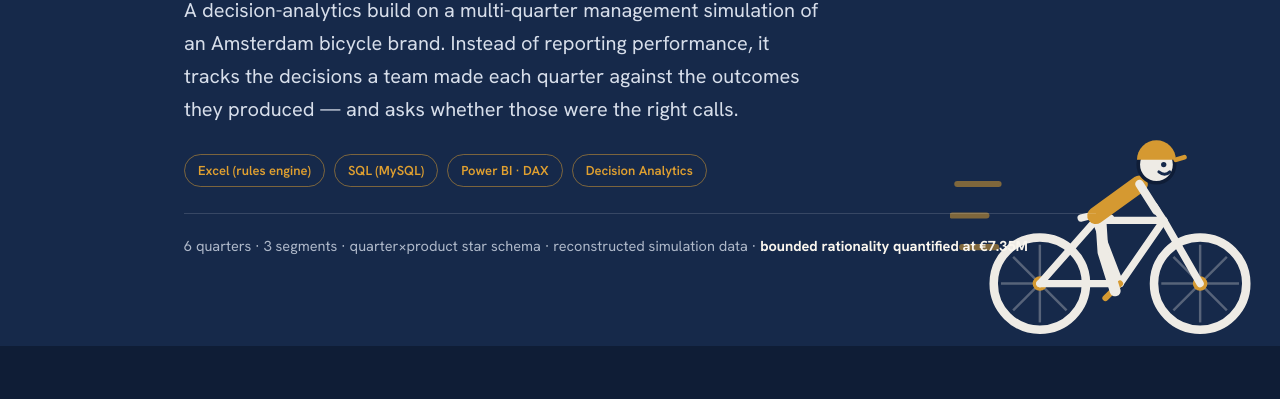
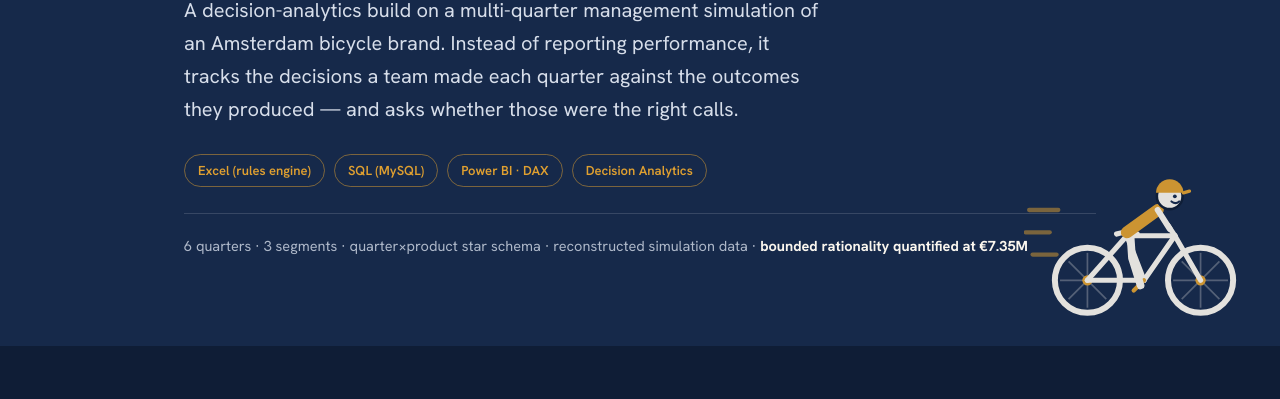
Before and after one commit to prachidabli-data/prachidabli-data.github.io, a plain HTML site: page vrijloop-case-study.html in a window 1280 px wide. Shown: the part 248-647 px from the top of the page. Drawn offline with nearby package versions, Linux system fonts and the light colour scheme.

Commit message:
Update vrijloop-case-study.html

```diff
--- a/vrijloop-case-study.html
+++ b/vrijloop-case-study.html
@@ -82,9 +82,9 @@
   }
   .statline b{color:var(--cream);font-weight:700;}
   /* cyclist in hero */
-  .cyclist{
-    position:absolute;right:-10px;bottom:-8px;width:min(340px,42vw);
-    opacity:.95;z-index:1;pointer-events:none;
+.cyclist{
+    position:absolute;right:16px;bottom:16px;width:min(240px,30vw);
+    opacity:.9;z-index:1;pointer-events:none;
   }
   @media(max-width:720px){.cyclist{opacity:.16;right:-30px;}}
 
```
